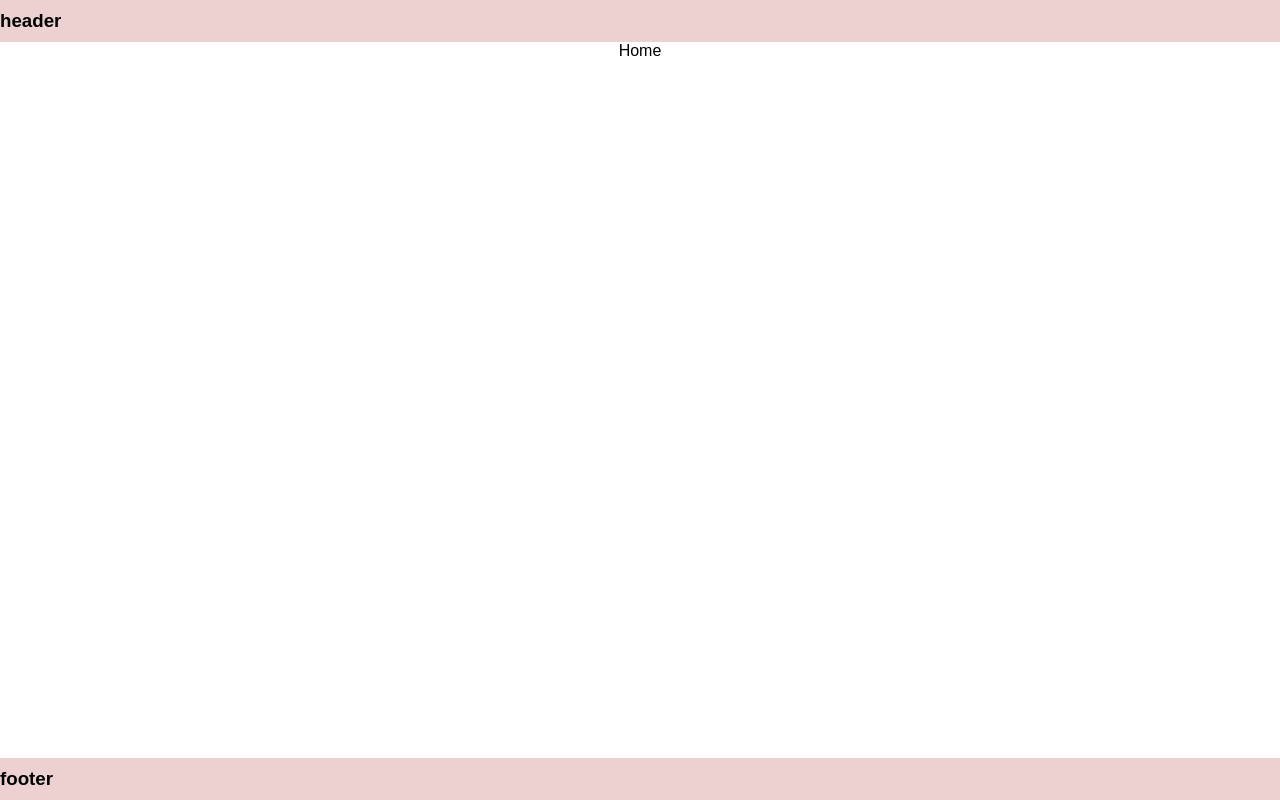
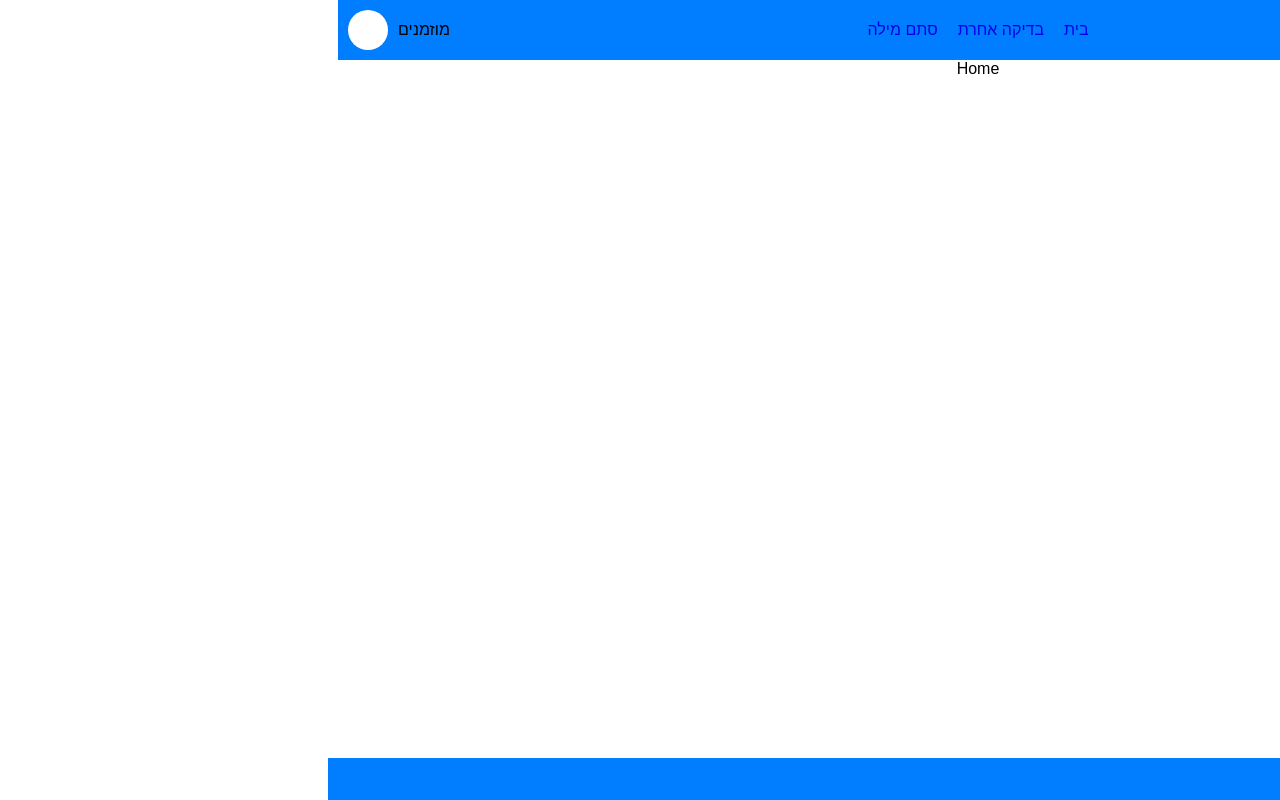
Before and after one commit to Muzmanim-Digital-Event-Invitation/Muzmanim-Frontend, a React (Vite) app: page / in a window 1280 px wide. Built offline with nearby package versions, Linux system fonts and the light colour scheme.

Commit message:
header basics

```diff
--- a/index.html
+++ b/index.html
@@ -1,5 +1,5 @@
 <!DOCTYPE html>
-<html lang="en">
+<html lang="he" dir="rtl">
 
 <head>
   <meta charset="UTF-8" />
--- a/src/Components/Header/Header.scss
+++ b/src/Components/Header/Header.scss
@@ -1,5 +1,47 @@
 .Header {
-    width: 100%;
-    padding: 10px;
+    width: 100vw;
     background-color: var(--main-clr);
+
+    .container {
+        display: grid;
+        grid-template-columns: repeat(3, 1fr);
+        align-items: center;
+        padding: 10px;
+
+        .auth-section {
+            display: flex;
+            align-items: center;
+            gap: 10px;
+
+            .profile-img {
+                width: 40px;
+                height: 40px;
+                background-color: white;
+                border-radius: 60px;
+            }
+
+            .profile-name {}
+        }
+
+        .nav-section {
+            display: flex;
+            justify-content: center;
+            align-items: center;
+            gap: 20px;
+        }
+
+        .logo-section {
+            display: flex;
+            align-items: center;
+            justify-content: end;
+            gap: 10px;
+
+            .logo {
+                width: 40px;
+                height: 40px;
+                background-color: white;
+                border-radius: 60px;
+            }
+        }
+    }
 }
--- a/src/Components/Header/Header.tsx
+++ b/src/Components/Header/Header.tsx
@@ -1,10 +1,29 @@
+import { NavLink } from "react-router-dom";
 import "./Header.scss";
 
+
 function Header(): JSX.Element {
+
     return (
-        <div className="Header">
-            <h3>header</h3>
-        </div>
+        <header className="Header">
+            <div className="container">
+                <div className="auth-section">
+                    <div className="profile-img"></div>
+                    <span className="profile-name">דניאל חן</span>
+                </div>
+                <nav className="nav-section">
+                    <NavLink to={"/"}>בית</NavLink>
+                    <NavLink to={"/"}>בדיקה אחרת</NavLink>
+                    <NavLink to={"/"}>סתם מילה</NavLink>
+                </nav>
+                <div className="logo-section">
+                    <span className="logo-text">
+                        מוזמנים
+                    </span>
+                    <div className="logo"></div>
+                </div>
+            </div>
+        </header>
     );
 }
 
--- a/src/index.scss
+++ b/src/index.scss
@@ -4,8 +4,9 @@
   font-family: sans-serif;
 
   // colors
-  --main-clr: #edd0d0;
-  --text-clr: #191919;
+  --main-clr: #007EFF;
+  --main-text-clr: #191919;
+  --sec-text-clr: white;
   --bg-clr: #f6eeee;
 
   // shadows
@@ -28,4 +29,7 @@ button,
 a,
 label {
   cursor: pointer;
+  text-decoration: none;
 }
+
+.btn {}
```
Also changed, not shown: package.json (+7 -1 lines), 1 other file (tests, documents, lock files or other folders).
